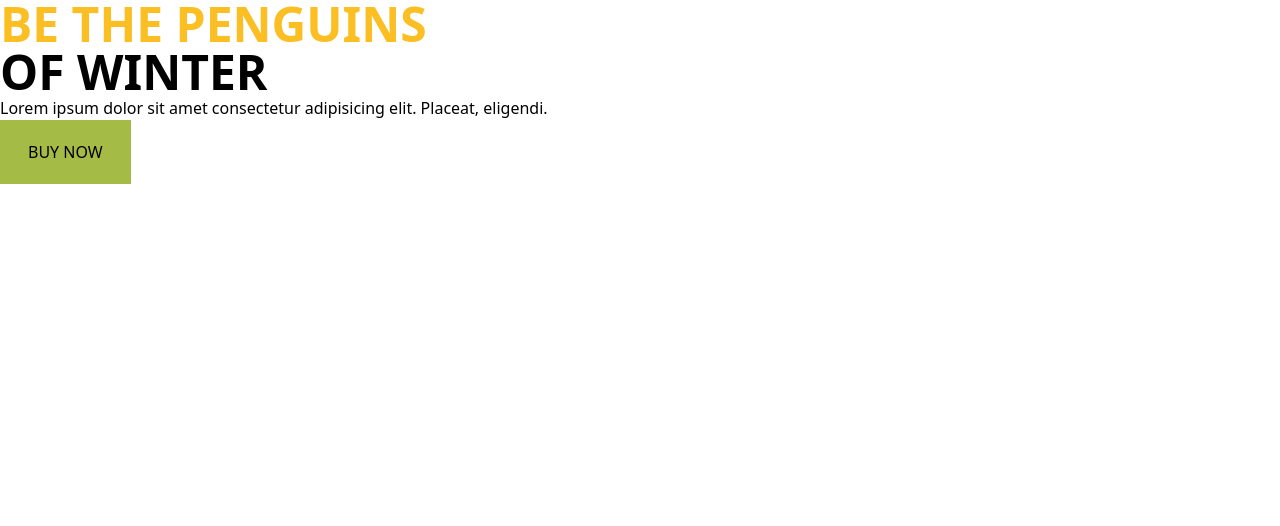
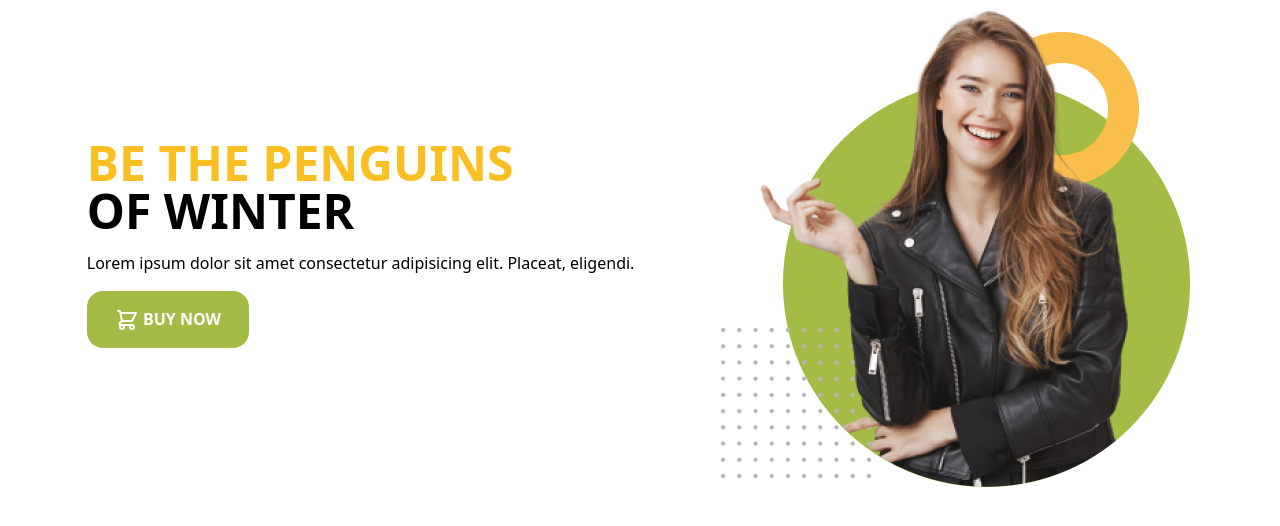
Before and after one commit to euhansarkar/penguin-fashion, a plain HTML site: page index.html in a window 1280 px wide. Drawn offline with nearby package versions, Linux system fonts and the light colour scheme.

Commit message:
content added

```diff
--- a/index.html
+++ b/index.html
@@ -23,14 +23,23 @@
 <body>
 
     <header>
-        <section class="container mx-auto">
+        <section class="container mx-auto flex items-center justify-evenly">
+            <div class="space-y-4">
                 <h1 class="text-5xl font-bold uppercase">
                     <span class="text-amber-400">Be the Penguins</span>
                     <br>
                     <span>of Winter</span>
                 </h1>
                 <p>Lorem ipsum dolor sit amet consectetur adipisicing elit. Placeat, eligendi.</p>
-            <button class="uppercase bg-[#A4BC46] py-5 px-7">buy now</button>
+                <button class="uppercase bg-[#A4BC46] py-4 px-7 text-white font-semibold rounded-2xl">
+                    <svg xmlns="http://www.w3.org/2000/svg" class="h-6 w-6 inline" fill="none" viewBox="0 0 24 24" stroke="currentColor" stroke-width="2">
+                        <path stroke-linecap="round" stroke-linejoin="round" d="M3 3h2l.4 2M7 13h10l4-8H5.4M7 13L5.4 5M7 13l-2.293 2.293c-.63.63-.184 1.707.707 1.707H17m0 0a2 2 0 100 4 2 2 0 000-4zm-8 2a2 2 0 11-4 0 2 2 0 014 0z" />
+                      </svg>
+                    buy now</button>
+            </div>
+            <div>
+                <img src="images/model.png" alt="">
+            </div>
         </section>
 
     </header>
```
Lines whose indentation alone changed are shown as unchanged.
